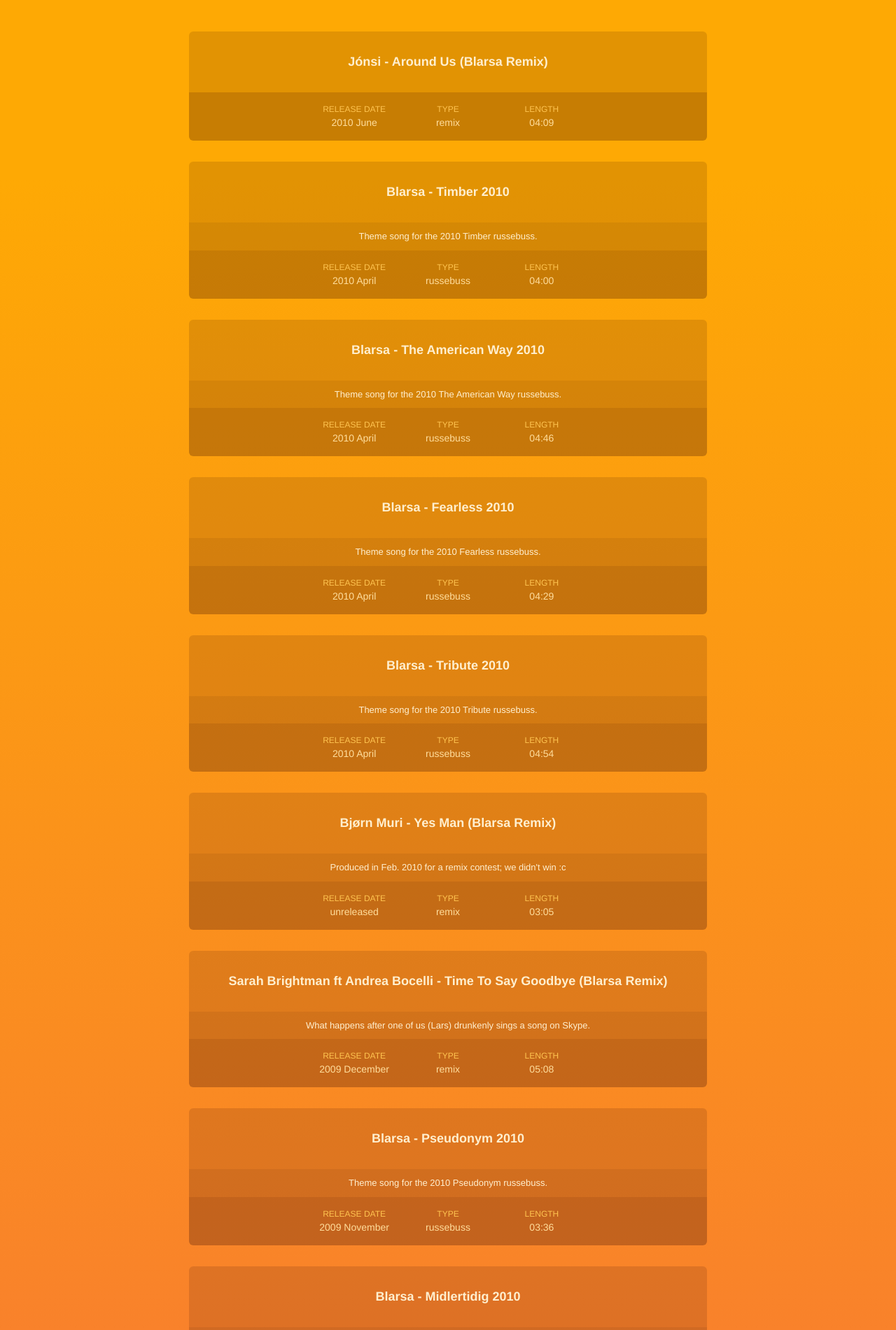
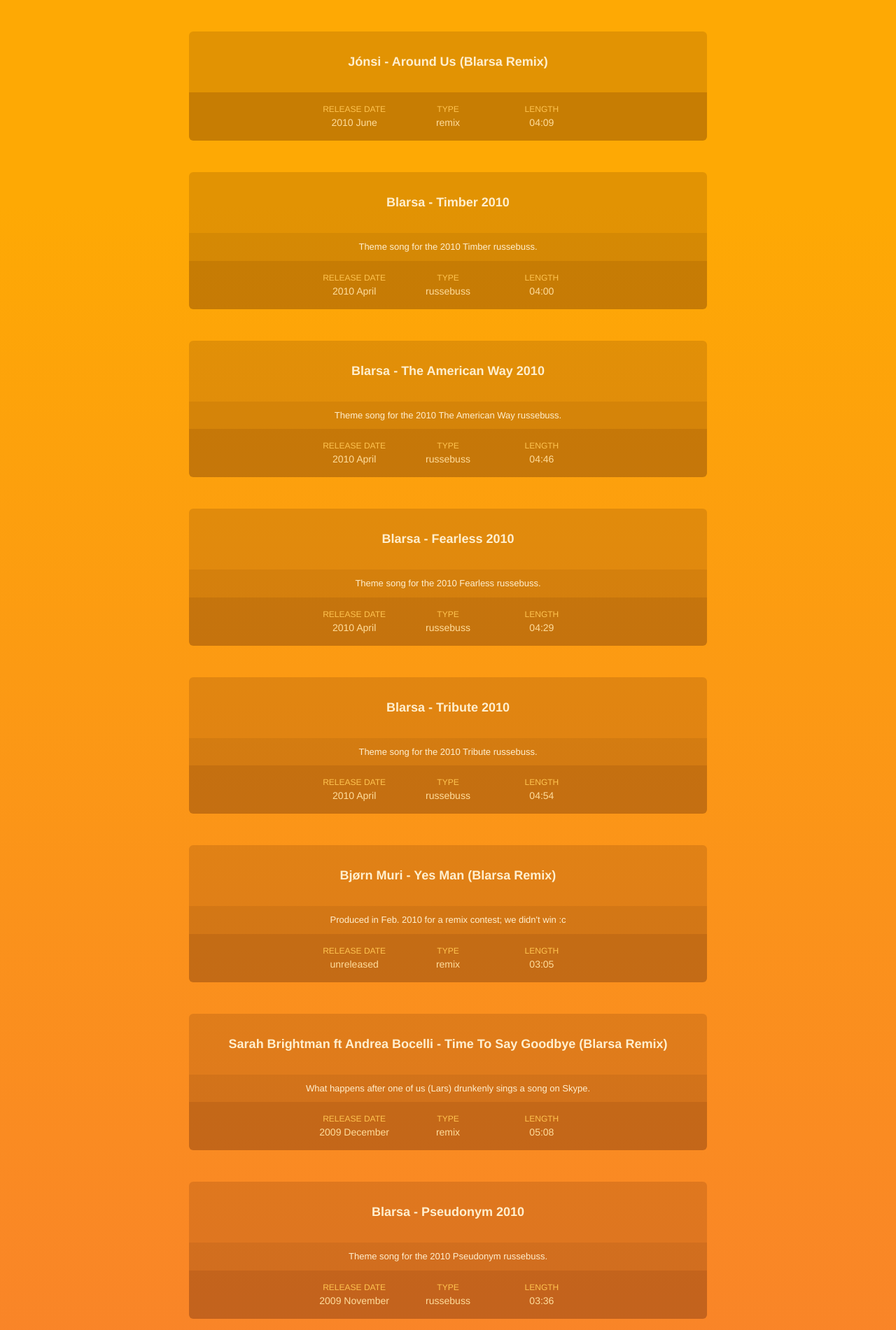
Before and after one commit to blarsa/blarsa.github.io, a Jekyll site: the page built from index.html, in a window 1280 px wide. Shown: the part 414-2315 px from the top of the page at 70% size. Built offline with Jekyll 4.4.1, drawn with Linux system fonts in a browser that asks for light colours.

Commit message:
Fix <ul> tags in audio_item loop and increase bottom margins

```diff
--- a/_sass/_components.audio-list.scss
+++ b/_sass/_components.audio-list.scss
@@ -1,6 +1,8 @@
 .audio {
   li {
     font-size: 18px;
+
+    margin-bottom: $spacing-unit + ($spacing-unit / 2);
 
     list-style-type: none;
   }
--- a/_sass/_components.meta.scss
+++ b/_sass/_components.meta.scss
@@ -3,7 +3,6 @@
 
   display: block;
 
-  margin-bottom: $spacing-unit;
   padding: $spacing-unit / 2;
 
   text-align: center;
--- a/index.html
+++ b/index.html
@@ -3,8 +3,8 @@
 ---
 
 <div class="audio">
-  {% for audio_item in site.data.audio %}
-    <ul>
+  <ul>
+    {% for audio_item in site.data.audio %}
       <li>
         <a class="audio-title" href="{{ site.basurl }}/assets/audio/{{ audio_item.file_name }}">{{ audio_item.title }}</a>
         {% if audio_item.description %}
@@ -27,6 +27,6 @@
           </div>
         </div>
       </li>
-    </ul>
-  {% endfor %}
+    {% endfor %}
+  </ul>
 </div>
```
